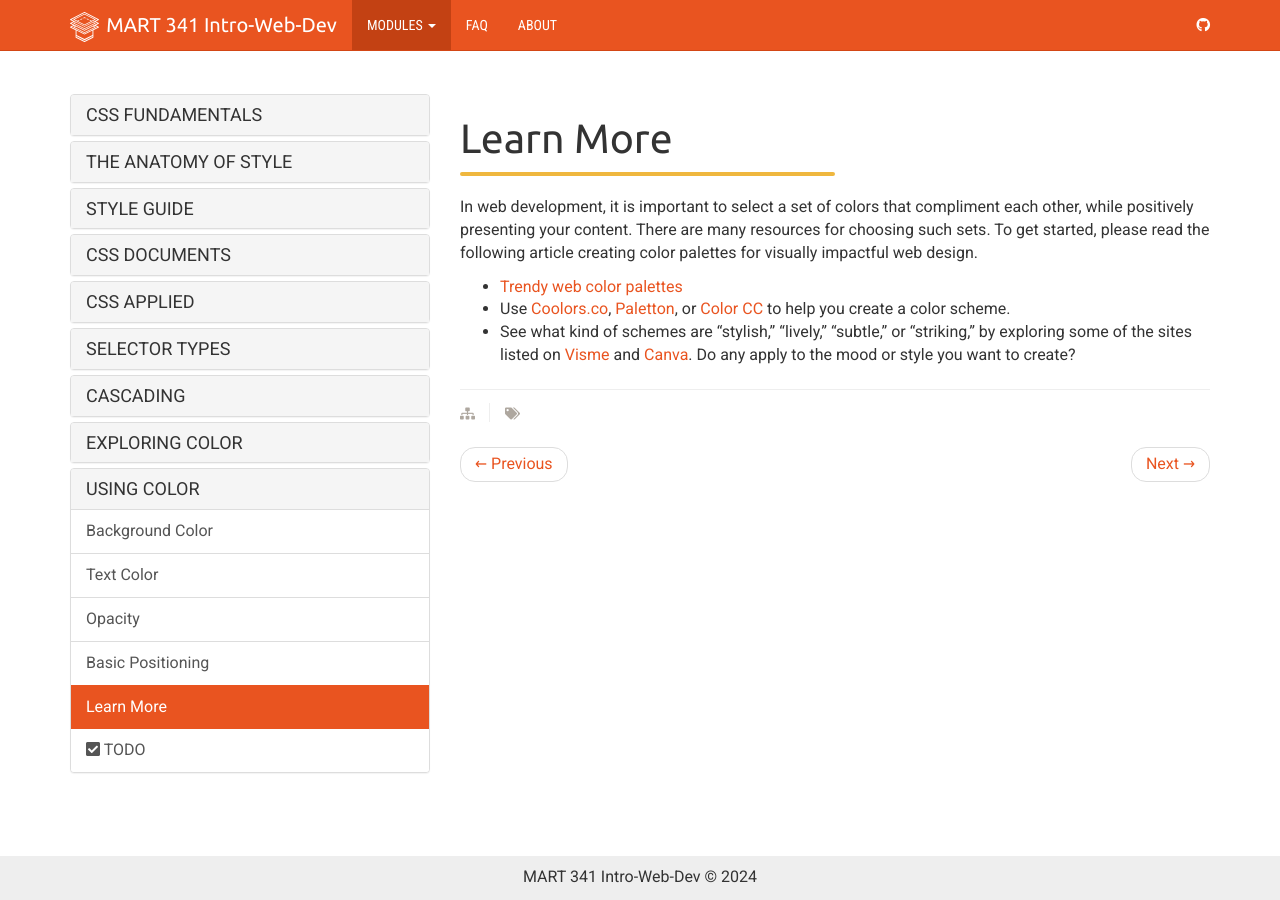
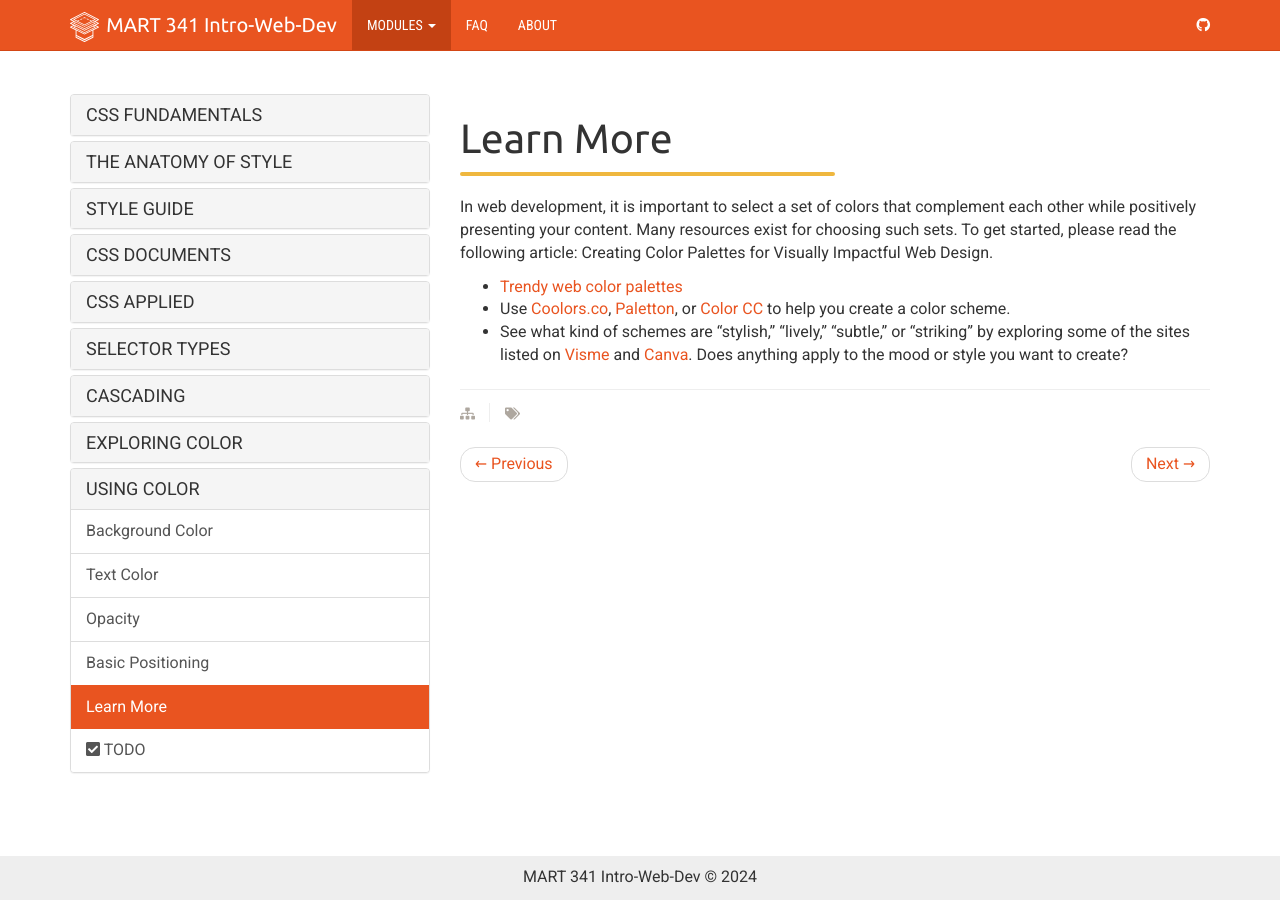
Before and after one commit to Montana-Media-Arts/webDesignFall2024, a Jekyll site: the page built from _docs/topic-09/10-using/05-page.md, in a window 1280 px wide. Built offline with Jekyll 4.4.1, drawn with Linux system fonts in a browser that asks for light colours; nearby versions of some CDN libraries.

Commit message:
Update 05-page.md

```diff
--- a/_docs/topic-09/10-using/05-page.md
+++ b/_docs/topic-09/10-using/05-page.md
@@ -6,8 +6,8 @@ permalink: /topic-09/more-color/
 
 <div class="divider-heading"></div>
 
-In web development, it is important to select a set of colors that compliment each other, while positively presenting your content. There are many resources for choosing such sets. To get started, please read the following article creating color palettes for visually impactful web design.
+In web development, it is important to select a set of colors that complement each other while positively presenting your content. Many resources exist for choosing such sets. To get started, please read the following article: Creating Color Palettes for Visually Impactful Web Design.
 
 - <a href="http://www.awwwards.com/trendy-web-color-palettes-and-material-design-color-schemes-tools.html" target="_new">Trendy web color palettes</a>
 - Use <a href="https://coolors.co/app" target="_new">Coolors.co</a>, <a href="http://paletton.com/" target="_new">Paletton</a>, or <a href="https://color.adobe.com/create/color-wheel/" target="_new">Color CC</a> to help you create a color scheme.
-- See what kind of schemes are "stylish," "lively," "subtle," or "striking," by exploring some of the sites listed on <a href="http://blog.visme.co/website-color-schemes/" target="_new">Visme</a> and <a href="https://designschool.canva.com/blog/website-color-schemes/" target="_new">Canva</a>. Do any apply to the mood or style you want to create?
+- See what kind of schemes are "stylish," "lively," "subtle," or "striking" by exploring some of the sites listed on <a href="http://blog.visme.co/website-color-schemes/" target="_new">Visme</a> and <a href="https://designschool.canva.com/blog/website-color-schemes/" target="_new">Canva</a>. Does anything apply to the mood or style you want to create?
```
